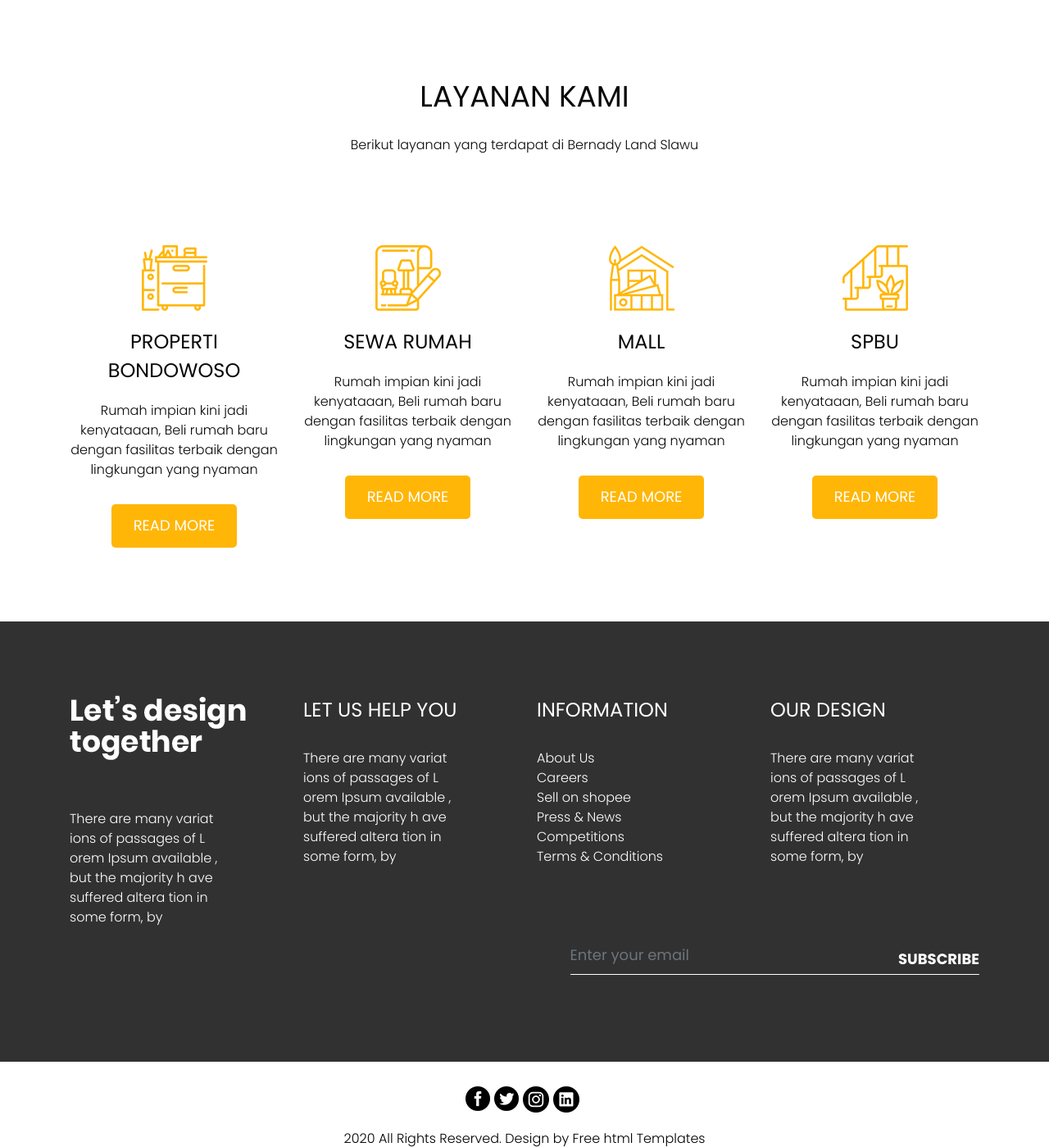
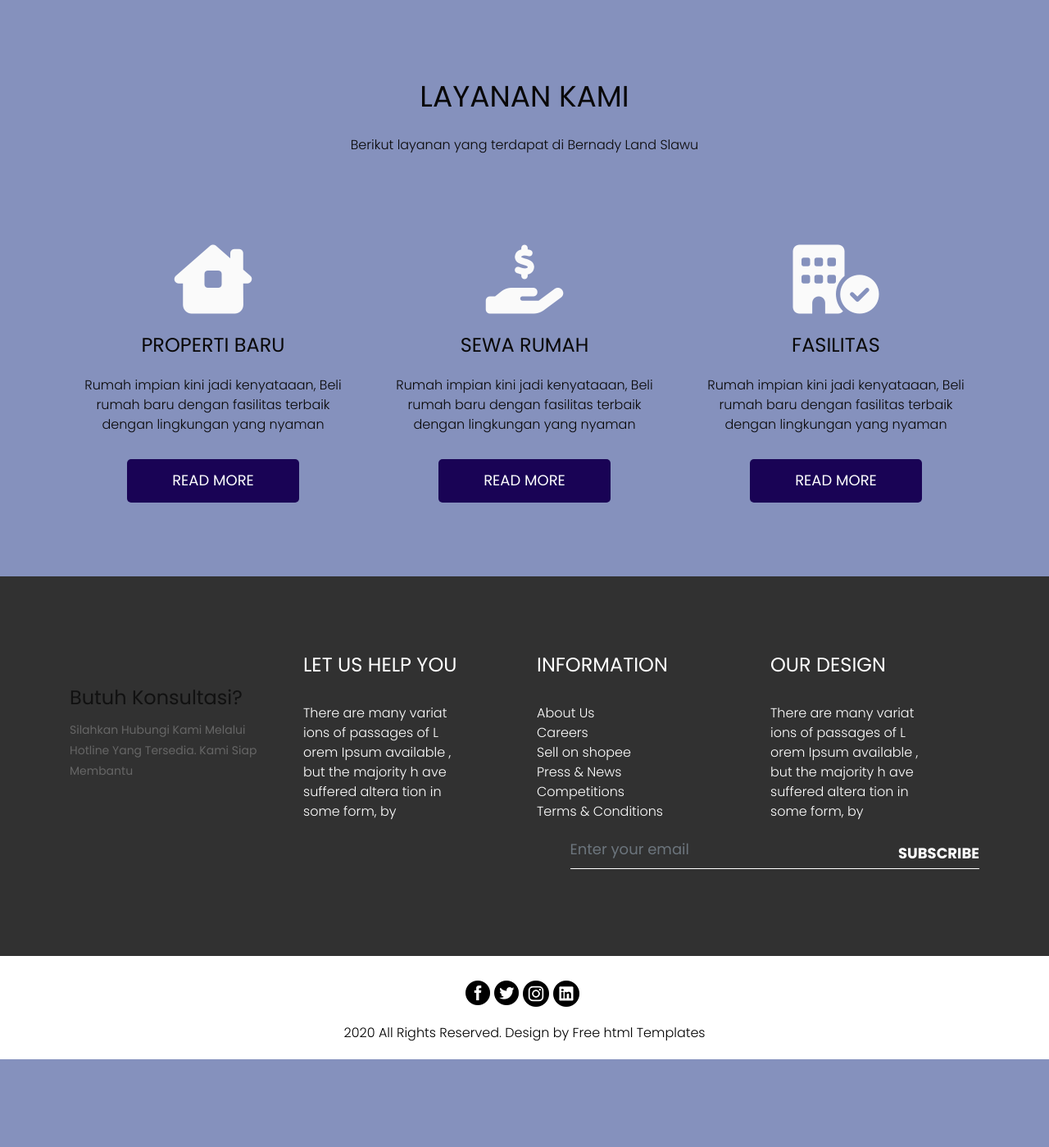
Before and after one commit to mmmutia/Project-WSI, a PHP site: page /services.html in a window 1280 px wide. Shown: the part 81-1480 px from the top of the page at 82% size. After the commit the page ends 1373 px from the top, so only its background shows below. Run offline with PHP 8.4, Linux system fonts and the light colour scheme; some libraries are stand-ins or nearby versions.

Commit message:
mengubah file services.html
menambah link untuk icon font awesome, menambah icon untuk layanan, mengubah warna background halaman layanan

```diff
--- a/css/style.css
+++ b/css/style.css
@@ -46,6 +46,7 @@ body {
      line-height: 1.80857;
      font-weight: normal;
      overflow-x: hidden;
+     background-color: #8591bd;
 }
 
 a {
@@ -305,6 +306,7 @@ button {
     width: 100%;
     float: left;
     text-align: center;
+    color: rgb(250, 250, 250);
 }
 .furniture_text{
     width: 100%;
@@ -441,7 +443,7 @@ button {
     float: left;
     font-size: 18px;
     color: #ffffff;
-    background-color: #ffb607;
+    background-color: #190355;
     text-align: center;
     padding: 10px 0px;
     border-radius: 5px;
@@ -449,7 +451,7 @@ button {
 }
 .read_bt a:hover{
     color: #ffffff;
-    background-color: #000;
+    background-color: rgb(109, 108, 174);
 }
 .about_section{
     width: 100%;
--- a/services.html
+++ b/services.html
@@ -29,6 +29,8 @@
       <link rel="stylesheet" href="css/owl.carousel.min.css">
       <link rel="stylesheet" href="css/owl.theme.default.min.css">
       <link rel="stylesheet" href="https://cdnjs.cloudflare.com/ajax/libs/fancybox/2.1.5/jquery.fancybox.min.css" media="screen">
+      <script src="https://kit.fontawesome.com/e4e33c2f0f.js" crossorigin="anonymous"></script>
+      <script src="https://cdn.jsdelivr.net/npm/bootstrap@5.0.2/dist/js/bootstrap.bundle.min.js" integrity="sha384-MrcW6ZMFYlzcLA8Nl+NtUVF0sA7MsXsP1UyJoMp4YLEuNSfAP+JcXn/tWtIaxVXM" crossorigin="anonymous"></script>
    </head>
    <body>
       <!-- header section start -->
@@ -78,33 +80,25 @@
             <p class="many_taital">Berikut layanan yang terdapat di Bernady Land Slawu</p>
             <div class="services_section2 layout_padding">
                <div class="row">
-                  <div class="col-lg-3 col-sm-6">
-                     <div class="icon_1"><img src="images/icon-1.png"></div>
-                     <h2 class="furnitures_text">Properti Bondowoso</h2>
+                  <div class="col-lg-4 col-sm-6">
+                     <div class="icon_1"><i class="fa-solid fa-house-chimney-window fa-6x"></i></div>
+                     <h2 class="furnitures_text">Properti Baru</h2>
                      <p class="dummy_text">Rumah impian kini jadi kenyataaan, Beli rumah baru dengan fasilitas terbaik dengan lingkungan yang nyaman</p>
                      <div class="read_bt_main">
                         <div class="read_bt"><a href="#">Read More</a></div>
                      </div>
                   </div>
-                  <div class="col-lg-3 col-sm-6">
-                     <div class="icon_1"><img src="images/icon-2.png"></div>
+                  <div class="col-lg-4 col-sm-6">
+                     <div class="icon_1"><i class="fa-solid fa-hand-holding-dollar fa-6x"></i></div>
                      <h2 class="furnitures_text">Sewa Rumah</h2>
                      <p class="dummy_text">Rumah impian kini jadi kenyataaan, Beli rumah baru dengan fasilitas terbaik dengan lingkungan yang nyaman</p>
                      <div class="read_bt_main">
                         <div class="read_bt"><a href="#">Read More</a></div>
                      </div>
                   </div>
-                  <div class="col-lg-3 col-sm-6">
-                     <div class="icon_1"><img src="images/icon-3.png"></div>
-                     <h2 class="furnitures_text">Mall</h2>
-                     <p class="dummy_text">Rumah impian kini jadi kenyataaan, Beli rumah baru dengan fasilitas terbaik dengan lingkungan yang nyaman</p>
-                     <div class="read_bt_main">
-                        <div class="read_bt"><a href="#">Read More</a></div>
-                     </div>
-                  </div>
-                  <div class="col-lg-3 col-sm-6">
-                     <div class="icon_1"><img src="images/icon-4.png"></div>
-                     <h2 class="furnitures_text">SPBU</h2>
+                  <div class="col-lg-4 col-sm-6">
+                     <div class="icon_1"><i class="fa-solid fa-building-circle-check fa-6x"></i></div>
+                     <h2 class="furnitures_text">Fasilitas</h2>
                      <p class="dummy_text">Rumah impian kini jadi kenyataaan, Beli rumah baru dengan fasilitas terbaik dengan lingkungan yang nyaman</p>
                      <div class="read_bt_main">
                         <div class="read_bt"><a href="#">Read More</a></div>
@@ -120,13 +114,10 @@
          <div class="container">
             <div class="row">
                <div class="col-lg-3 col-sm-6">
-                  <div class="fooer_logo"><img src="images/footer-logo.png"></div>
-                  <p class="footer_lorem_text">There are many variat
-                     ions of passages of L
-                     orem Ipsum available
-                     , but the majority h
-                     ave suffered altera
-                     tion in some form, by
+                  <!-- <div class="fooer_logo"><img src="images/footer-logo.png"></div> -->
+                  <p class="footer_lorem_text"><h1>Butuh Konsultasi?</h1>
+                     Silahkan Hubungi Kami Melalui Hotline Yang Tersedia.
+                     Kami Siap Membantu
                   </p>
                </div>
                <div class="col-lg-3 col-sm-6">
```
